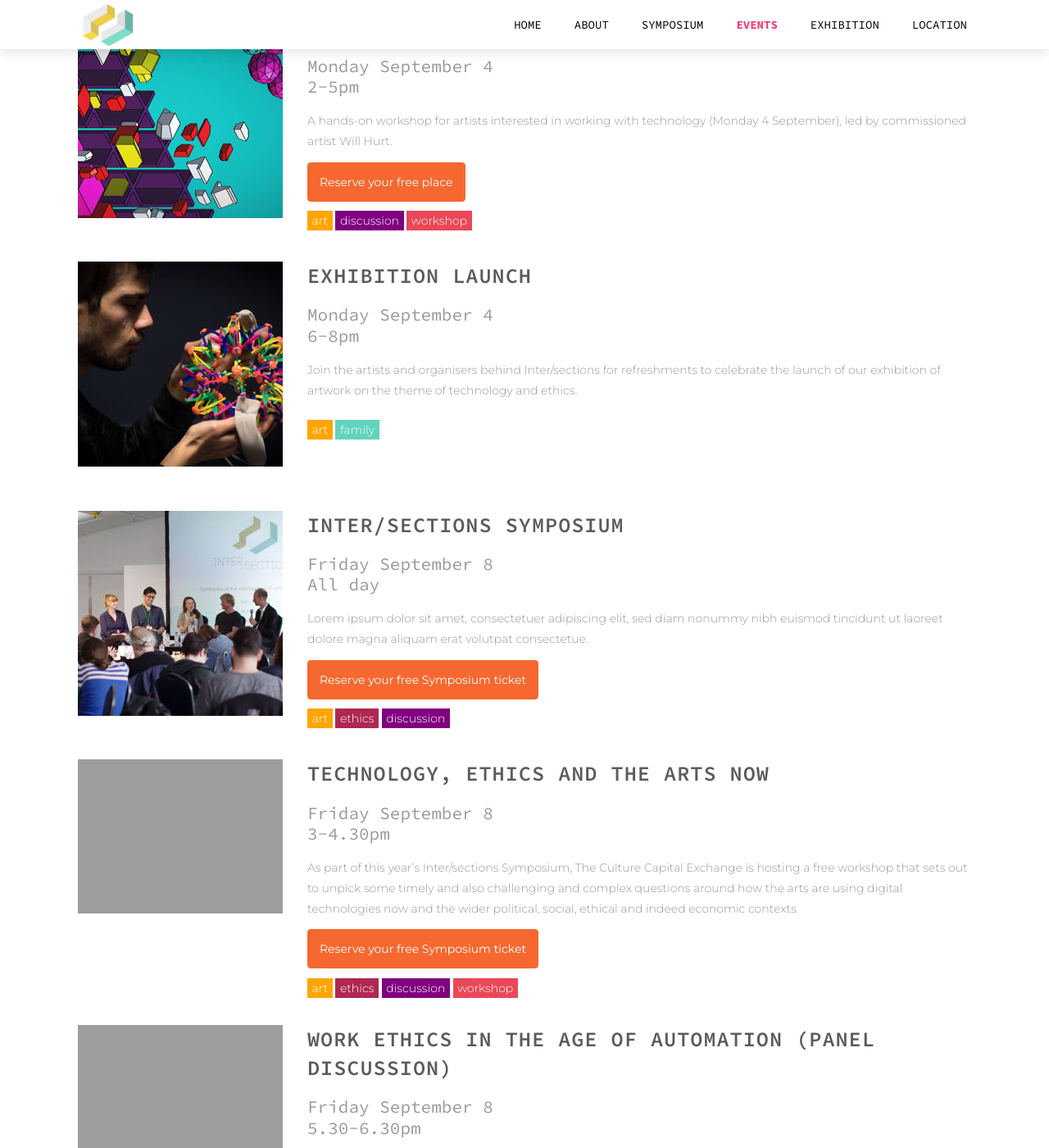
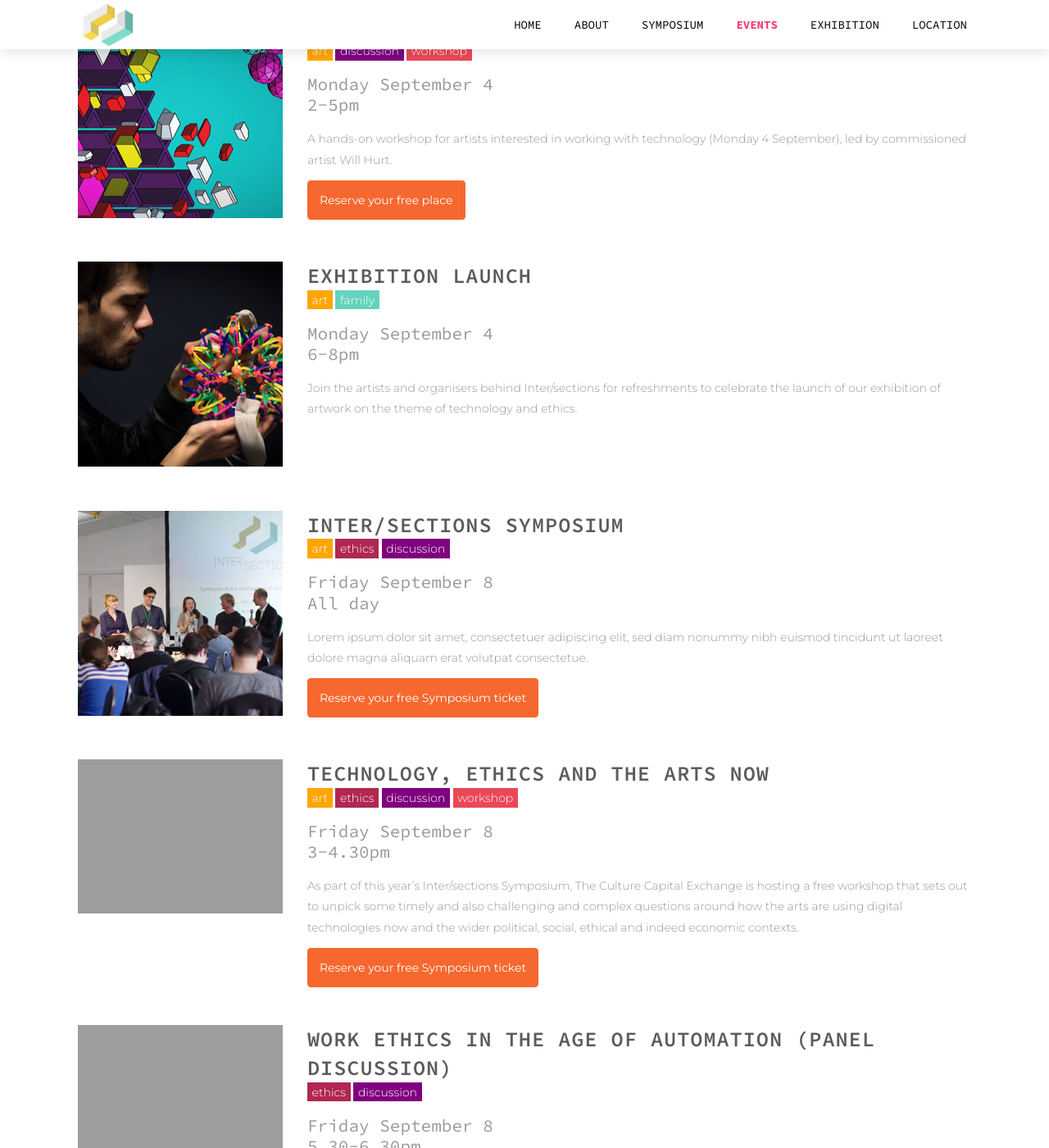
Before and after one commit to disastrid/intersections_redux, a Jekyll site: the page built from events.html, in a window 1280 px wide and 1400 px high, scrolled down 1369 px. Shown: the whole window at 82% size. Built offline with Jekyll 4.4.1, drawn with Linux system fonts in a browser that asks for light colours; some of the changed text lies outside the part shown.

Commit message:
Adjusted the location of the event tags

```diff
--- a/events.html
+++ b/events.html
@@ -41,7 +41,13 @@ section_id: events
 
       <div class='small-7 medium-9 columns'>
         <h2 class='name'>{{event.name}}</h2>
+        <div class='event-tags'>
+          {% for tag in event.tags %}
+          <p class='{{ tag }}'>{{ tag }}</p>
+          {% endfor %}
+        </div>
         <p class='pos'>{{event.date}}<br \>{{ event.time}}</p>
+
 
         <p class='bio'>{{event.desc}}</p>
 
@@ -49,11 +55,6 @@ section_id: events
         <div class="button-wrapper"><a href="{{ event.button-url }}" class="button-link register-now">{{ event.button-text }}</a></div>
         {% endif %}
 
-        <div class='event-tags'>
-          {% for tag in event.tags %}
-          <p class='{{ tag }}'>{{ tag }}</p>
-          {% endfor %}
-        </div>
 
       </div>
 
```
